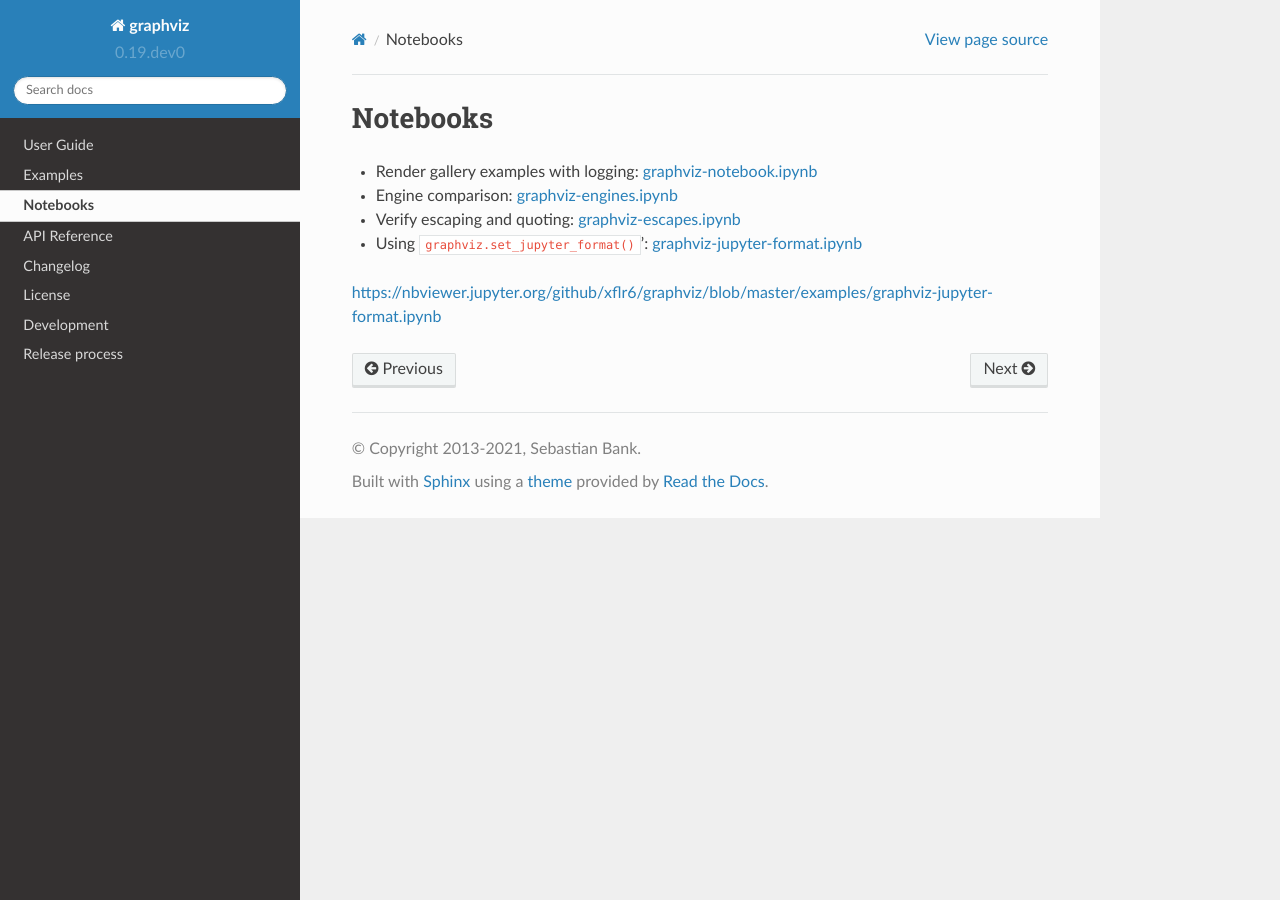
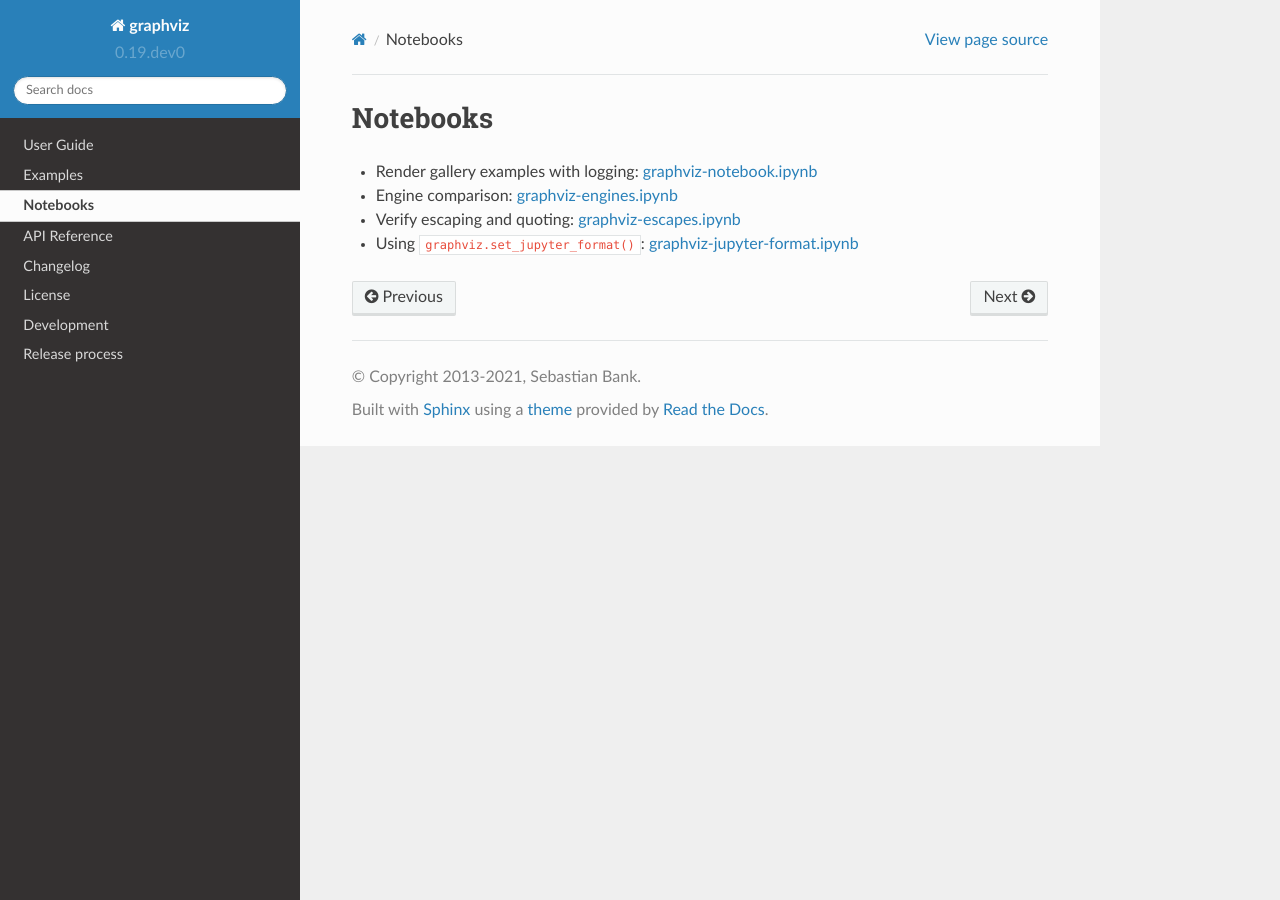
Before and after one commit to xflr6/graphviz, a Sphinx documentation site: the page built from docs/notebooks.rst, in a window 1280 px wide. Built offline with Sphinx 7.4.7 and the Read the Docs theme 2.0.0, drawn with Linux system fonts in a browser that asks for light colours; the version number is read from the project's files by our own code.

Commit message:
fix markup

```diff
--- a/docs/notebooks.rst
+++ b/docs/notebooks.rst
@@ -6,11 +6,10 @@ Notebooks
 - Render gallery examples with logging: graphviz-notebook.ipynb_
 - Engine comparison: graphviz-engines.ipynb_
 - Verify escaping and quoting: graphviz-escapes.ipynb_
-- Using ``graphviz.set_jupyter_format()``': graphviz-jupyter-format.ipynb_
+- Using ``graphviz.set_jupyter_format()``: graphviz-jupyter-format.ipynb_
 
 
 .. _graphviz-notebook.ipynb: https://nbviewer.jupyter.org/github/xflr6/graphviz/blob/master/examples/graphviz-notebook.ipynb
 .. _graphviz-engines.ipynb: https://nbviewer.jupyter.org/github/xflr6/graphviz/blob/master/examples/graphviz-engines.ipynb
 .. _graphviz-escapes.ipynb: https://nbviewer.jupyter.org/github/xflr6/graphviz/blob/master/examples/graphviz-escapes.ipynb
-.. _graphviz-jupyter-format.ipynb:
-https://nbviewer.jupyter.org/github/xflr6/graphviz/blob/master/examples/graphviz-jupyter-format.ipynb
+.. _graphviz-jupyter-format.ipynb: https://nbviewer.jupyter.org/github/xflr6/graphviz/blob/master/examples/graphviz-jupyter-format.ipynb
```
